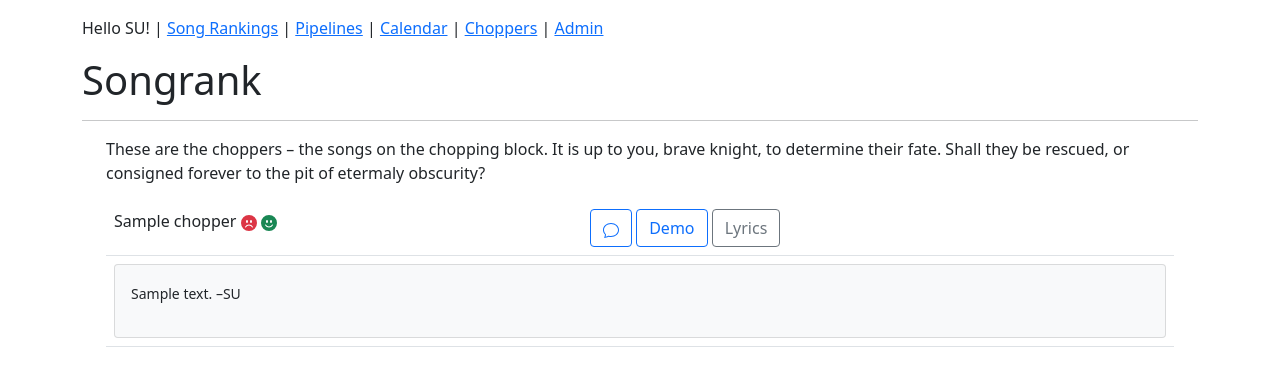
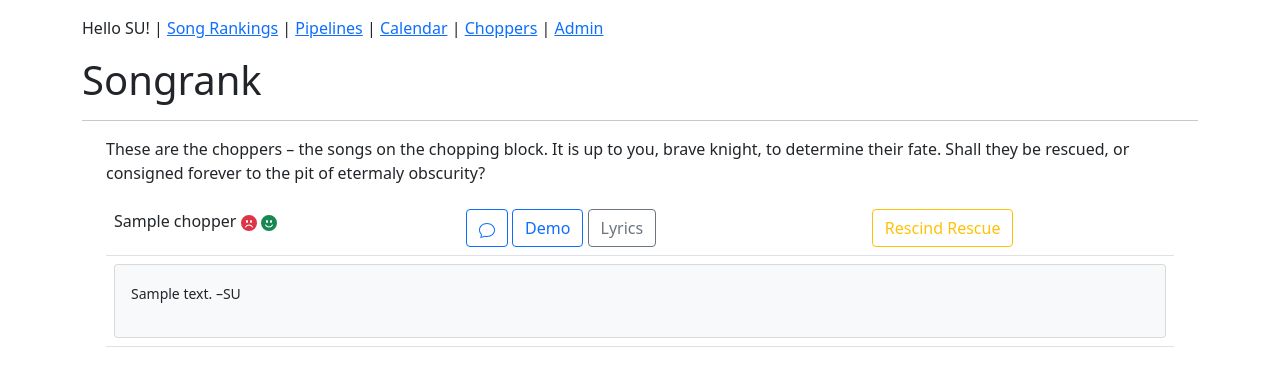
Before and after one commit to LorenDavie/songrank, a Django app: page /choppers/ in a window 1280 px wide. Shown: the top 386 px of the page. Run offline with Django 3.2, Linux system fonts and the light colour scheme; a user stored in the database is signed in; tables that the repository leaves empty hold one stand-in row (values such as "Sample post"); some libraries are stand-ins or nearby versions.

Commit message:
One rescue at a time now
Signed-off-by: Loren Davie <code@axilent.com>

```diff
--- a/songrank/admin.py
+++ b/songrank/admin.py
@@ -28,7 +28,6 @@ class PipelineAdmin(admin.ModelAdmin):
 
 admin.site.register(models.Pipeline, PipelineAdmin)
 admin.site.register(models.Chopper)
-admin.site.register(models.Rescue)
 admin.site.register(models.Chop)
 admin.site.register(models.SongChop)
 admin.site.register(models.SongComment)
--- a/songrank/models.py
+++ b/songrank/models.py
@@ -348,6 +348,7 @@ class Chopper(models.Model):
     name = models.CharField(unique=True, max_length=100)
     demo = models.URLField(null=True, blank=True)
     lyrics = models.TextField(blank=True)
+    rescuers = models.ManyToManyField(Member, related_name="rescue_choppers")
 
     def evaluate_choppage(self):
         """
@@ -358,11 +359,10 @@ class Chopper(models.Model):
 
     def evaluate_rescues(self):
         """
-        If half or more members want to rescue the song it becomes a
+        If two or more members want to rescue the song it becomes a
         real song again.
         """
-        threshold = Member.objects.count() / 2
-        if self.rescues.all().count() >= threshold:
+        if self.rescuers.all().count() >= 2:
             song = Song.objects.create(
                 name=self.name,
                 demo=self.demo,
@@ -408,41 +408,17 @@ class ChopperWrapper(object):
         Returns true if the user hasn't rescued today or if they
         haven't yet rescued this song.
         """
-        if self.member.rescues.filter(date=date.today()).exists():
-            return False
+        return not self.member.rescue_choppers.all().exists()
 
-        return not Rescue.objects.filter(member=self.member, chopper=self.chopper).exists()
+    def is_rescue(self):
+        """
+        Returns true if this chopper is an intended rescue.
+        """
+        return self.chopper.rescuers.filter(pk=self.member.pk).exists()
 
     def __getattr__(self, attr):
         return getattr(self.chopper, attr)
 
-
-class RescueManager(models.Manager):
-    """
-    Manager for rescues.
-    """
-    def can_rescue(self, member):
-        """
-        Determines if the member can rescue today.
-        """
-        return not member.rescues.filter(date=date.today()).exists()
-
-class Rescue(models.Model):
-    """
-    A rescue is a vote to rescue a chopper by a member.
-    """
-    chopper = models.ForeignKey(Chopper, related_name="rescues", on_delete=models.CASCADE)
-    member = models.ForeignKey(Member, related_name="rescues", on_delete=models.CASCADE)
-    reason = models.TextField(blank=True)
-    date = models.DateField()
-
-    objects = RescueManager()
-
-    def __str__(self):
-        return f"{self.member} wants to rescue {self.chopper}"
-
-    class Meta:
-        unique_together = (("member", "chopper"),)
 
 class Chop(models.Model):
     """
--- a/songrank/templates/choppers.html
+++ b/songrank/templates/choppers.html
@@ -24,7 +24,7 @@
                             </svg>
                         </span>
                         {% endfor %}
-                        {% for rescue in chopper.rescues.all %}
+                        {% for rescue in chopper.rescuers.all %}
                         <span class="text-success">
                             <svg xmlns="http://www.w3.org/2000/svg" width="16" height="16" fill="currentColor" class="bi bi-emoji-smile-fill" viewBox="0 0 16 16">
                               <path d="M8 16A8 8 0 1 0 8 0a8 8 0 0 0 0 16zM7 6.5C7 7.328 6.552 8 6 8s-1-.672-1-1.5S5.448 5 6 5s1 .672 1 1.5zM4.285 9.567a.5.5 0 0 1 .683.183A3.498 3.498 0 0 0 8 11.5a3.498 3.498 0 0 0 3.032-1.75.5.5 0 1 1 .866.5A4.498 4.498 0 0 1 8 12.5a4.498 4.498 0 0 1-3.898-2.25.5.5 0 0 1 .183-.683zM10 8c-.552 0-1-.672-1-1.5S9.448 5 10 5s1 .672 1 1.5S10.552 8 10 8z"/>
@@ -42,11 +42,15 @@
                         <a href="#" class="btn btn-outline-secondary lyric-btn" data-chopper-id="{{ chopper.pk }}">Lyrics</a>
                     </td>
                     <td>
+                        {% if chopper.is_rescue %}
+                        <a href="/choppers/{{ chopper.pk }}/rescind-rescue/" class="btn btn-outline-warning">Rescind Rescue</a>
+                        {% else %}
                         {% if chopper.can_rescue %}
                         <a href="/choppers/{{ chopper.pk }}/rescue/" class="btn btn-outline-success">Rescue</a>
                         {% endif %}
                         {% if chopper.can_chop %}
                         <a href="/choppers/{{ chopper.pk }}/chop/" class="btn btn-outline-danger">Chop</a>
+                        {% endif %}
                         {% endif %}
                     </td>
                 </tr>
--- a/songrank/urls.py
+++ b/songrank/urls.py
@@ -30,6 +30,7 @@ urlpatterns = [
     path("choppers/", views.choppers),
     path("choppers/<int:chopper_id>/lyrics/", views.chopper_lyrics),
     path("choppers/<int:chopper_id>/rescue/", views.rescue_chopper),
+    path("choppers/<int:chopper_id>/rescind-rescue/", views.rescind_chopper_rescue),
     path("choppers/<int:chopper_id>/chop/", views.chop_chopper),
     path("choppers/chopperize/<int:song_id>/", views.chopperize),
     path("unlock-rankings/", views.unlock_rankings),
--- a/songrank/views.py
+++ b/songrank/views.py
@@ -2,7 +2,7 @@
 Views for Songrank.
 """
 
-from songrank.models import Song, Pipeline, Phase, Chopper, Rescue, Chop, ChopperWrapper, SongChop
+from songrank.models import Song, Pipeline, Phase, Chopper, Chop, ChopperWrapper, SongChop
 from songrank.forms import ReschedulePipelineForm, CommentForm
 from songrank.calview import MonthView, date_for_offset
 from django.shortcuts import render
@@ -146,7 +146,8 @@ def rescue_chopper(request, chopper_id):
     Rescues the chopper.
     """
     chopper = Chopper.objects.get(pk=chopper_id)
-    Rescue.objects.create(member=request.user, chopper=chopper, date=date.today())
+    chopper.rescuers.add(request.user)
+    chopper.save()
 
     # if there is a matching chop then delete it
     try:
@@ -160,6 +161,17 @@ def rescue_chopper(request, chopper_id):
     return HttpResponseRedirect("/choppers/")
 
 @login_required(login_url="/admin/login/")
+def rescind_chopper_rescue(request, chopper_id):
+    """
+    Removes the rescue from the chopper.
+    """
+    chopper = Chopper.objects.get(pk=chopper_id)
+    chopper.rescuers.remove(request.user)
+    chopper.save()
+
+    return HttpResponseRedirect("/choppers/")
+
+@login_required(login_url="/admin/login/")
 def chop_chopper(request, chopper_id):
     """
     Chops the chopper.
@@ -168,10 +180,8 @@ def chop_chopper(request, chopper_id):
     Chop.objects.create(member=request.user, chopper=chopper, date=date.today())
 
     # if there is a matching rescue then delete it
-    try:
-        Rescue.objects.get(chopper=chopper, member=request.user).delete()
-    except Rescue.DoesNotExist:
-        pass
+    chopper.rescuers.remove(request.user)
+    chopper.save()
 
     # is it time for the chopper to go?
     chopper.evaluate_choppage()
```
Also changed, not shown: songrank/migrations/0010_auto_20210414_1823.py (added).
